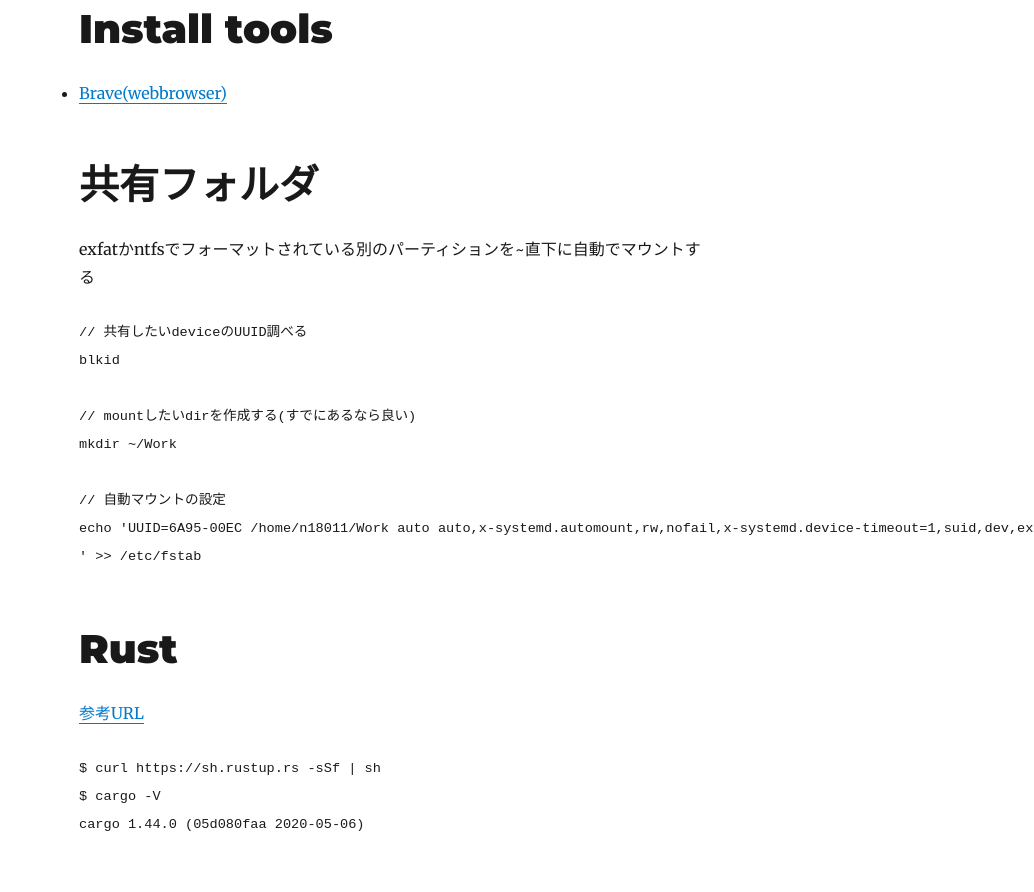
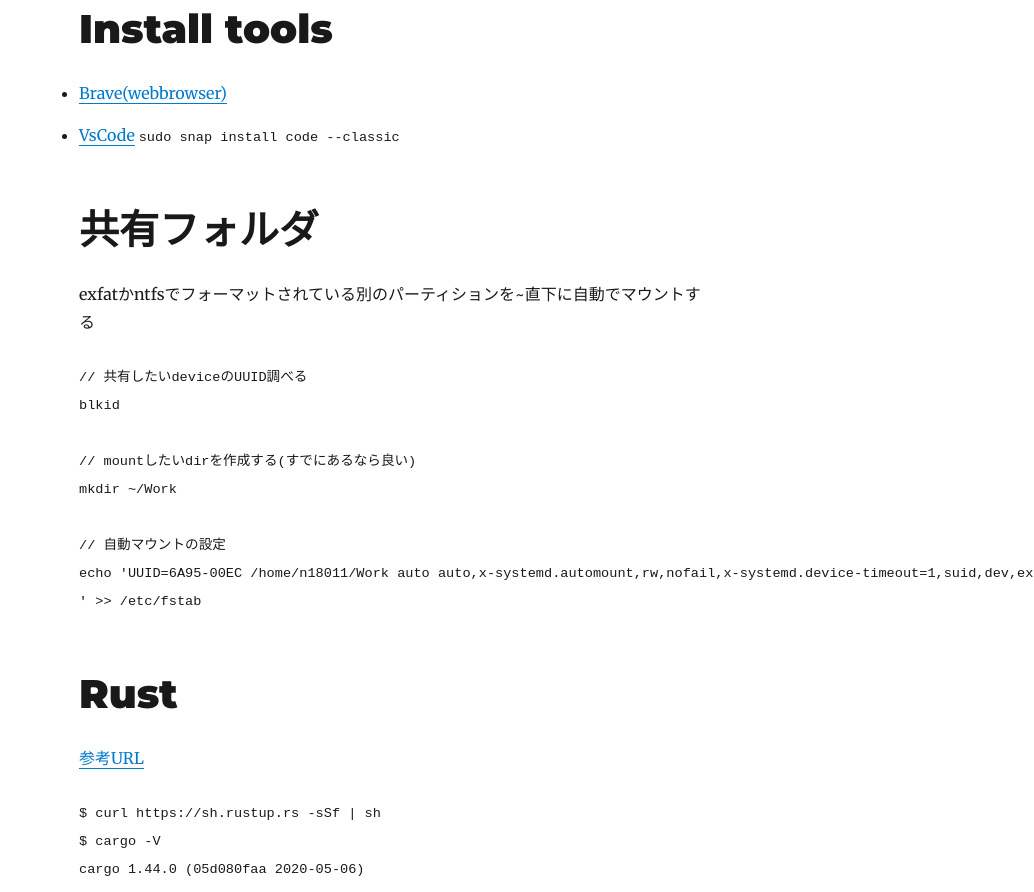
Before and after one commit to n18011/n18011-cms-blog, a Gatsby site: page /blog/ubuntu-studio-20-04-setup/ in a window 1280 px wide. Shown: the part 1620-2512 px from the top of the page, without its empty margins (246-1280 px from the left). Built offline with nearby package versions, Linux system fonts and the light colour scheme; Gatsby itself is replaced by a stand-in of ours; some packages are replaced by stand-ins of ours; code samples lack their colours.

Commit message:
Update Blog “ubuntu-studio-20-04-setup”

````diff
--- a/content/blog/ubuntu-studio-20-04-setup.md
+++ b/content/blog/ubuntu-studio-20-04-setup.md
@@ -55,6 +55,8 @@ unzip ${ダウンロード先}/Cica_v5.0.1_with_emoji.zip -d ~/.fonts
 ```
 # Install tools
 - [Brave(webbrowser)](https://brave.com/ja/)
+- [VsCode]()
+```sudo snap install code --classic```
 
 
 # 共有フォルダ
@@ -70,7 +72,6 @@ mkdir ~/Work
 echo 'UUID=6A95-00EC /home/n18011/Work auto auto,x-systemd.automount,rw,nofail,x-systemd.device-timeout=1,suid,dev,exec,async,errors=remount-ro,username=n18011,uid=1000,gid=1000  0 1
 ' >> /etc/fstab
 ```
-
 
 
 # Rust
````
